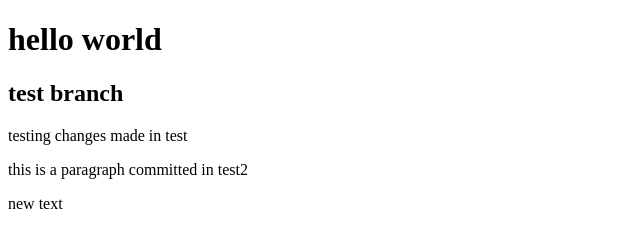
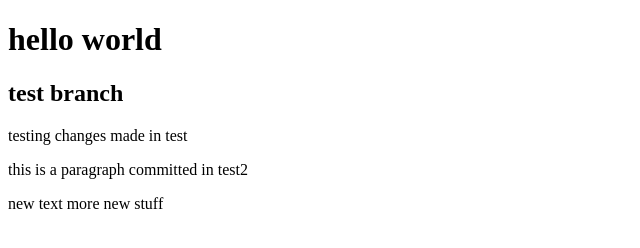
Before and after one commit to brianpja/branch-test, a plain HTML site: page index.html in a window 1280 px wide. Shown: the whole page, without its empty margins (0-640 px from the left). Drawn offline with Linux system fonts and the light colour scheme.

Commit message:
small changes

```diff
--- a/index.html
+++ b/index.html
@@ -13,5 +13,6 @@
     <p>this is a paragraph committed in test2<p>
 
       <span>new text</span>
+      <span>more new stuff</span>
   </body>
 </html>
```
